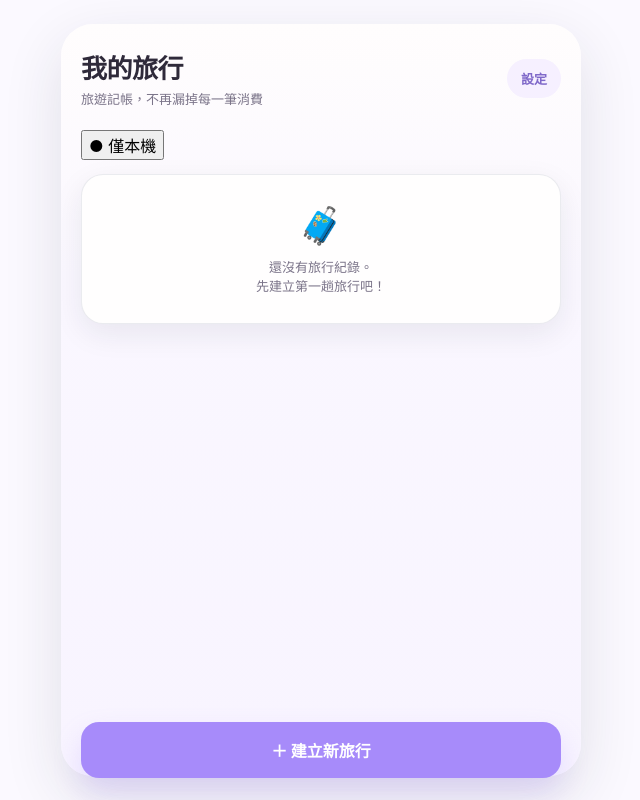
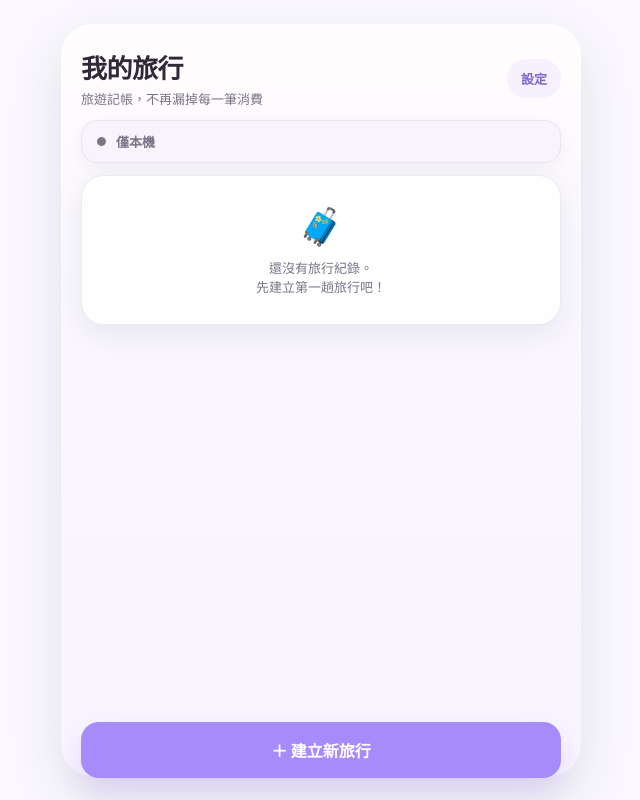
Before and after one commit to wenwen1225/travel-accounting, a plain HTML site: page index.html in a window 1280 px wide. Shown: the whole page, without its empty margins (319-959 px from the left). Drawn offline with Linux system fonts and the light colour scheme.

Commit message:
Style home sync indicator

```diff
--- a/style.css
+++ b/style.css
@@ -427,3 +427,41 @@
       .app{min-height:calc(100vh - 48px);border-radius:32px;overflow:hidden;box-shadow:0 20px 60px rgba(31,41,55,.12)}
       .bottom-nav{bottom:24px;border-radius:0 0 32px 32px}
     }
+
+/* 首頁同步狀態 */
+.home-sync-wrap{
+  padding-top:0;
+  padding-bottom:2px;
+}
+.home-sync-status{
+  width:100%;
+  border:1px solid var(--line);
+  border-radius:16px;
+  padding:11px 14px;
+  display:flex;
+  align-items:center;
+  gap:9px;
+  background:#fff;
+  color:var(--muted);
+  font-weight:800;
+  font-size:13px;
+  box-shadow:0 6px 18px rgba(31,41,55,.05);
+  text-align:left;
+}
+.home-sync-status span:first-child{
+  font-size:12px;
+}
+.home-sync-ok{
+  background:#f1fbf7;
+  color:var(--success);
+  border-color:#d8f2e7;
+}
+.home-sync-pending{
+  background:#fff8eb;
+  color:var(--warning);
+  border-color:#f7e6bf;
+}
+.home-sync-local{
+  background:#f7f4fb;
+  color:var(--muted);
+}
```
